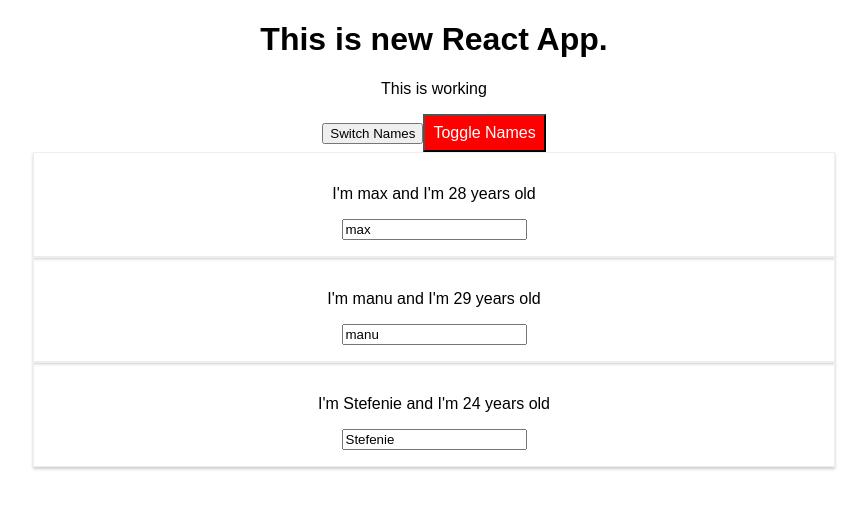
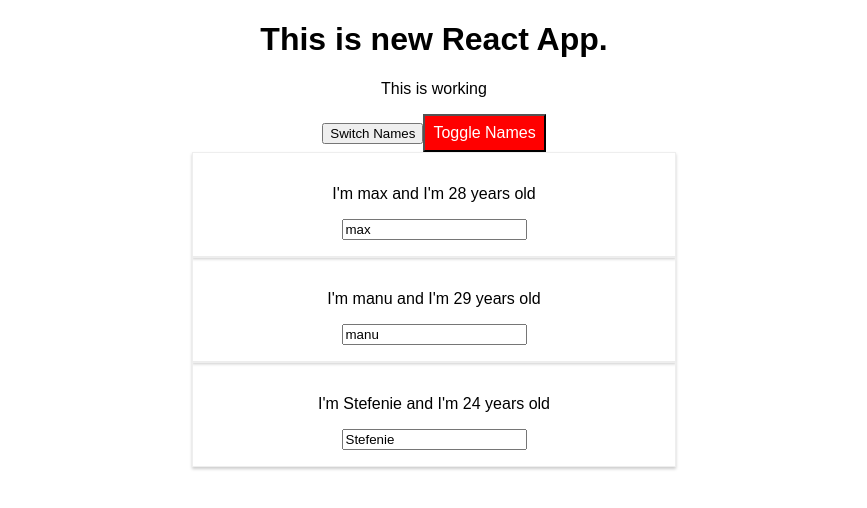
Before and after one commit to dlwangyilin/React-Study, a React (Create React App) app: page / in a window 1280 px wide. Both pictures are taken after a click on the button "Toggle Names". Shown: the top 508 px of the page, without its empty margins (206-1073 px from the left). Built offline with nearby package versions, Linux system fonts and the light colour scheme.

Commit message:
Use radium to support psudo selector like hover

```diff
--- a/src/App.js
+++ b/src/App.js
@@ -1,4 +1,5 @@
 import React, {Component} from 'react';
+import Radium, {StyleRoot} from "radium";
 import logo from './logo.svg';
 import './App.css';
 import Person from './Person/Person';
@@ -69,7 +70,10 @@
             border: '1x solid blue',
             padding: '8px',
             cursor: 'pointer',
-
+            ':hover': {
+                backgroundColor: 'lightgreen',
+                color: 'black'
+            }
         };
 
         let persons = null;
@@ -87,6 +91,10 @@
                 </div>
             );
             style.backgroundColor = 'red';
+            style[':hover'] = {
+                backgroundColor: 'lightred',
+                color: 'black'
+            }
         }
 
         let classes = [];
@@ -98,6 +106,7 @@
         }
 
         return (
+            <StyleRoot>
             <div className="App">
                 <h1>
                     This is new React App.
@@ -110,8 +119,9 @@
                 <button onClick={this.togglePersonHandler} style={style}>Toggle Names</button>
                 {persons}
             </div>
+            </StyleRoot>
         );
     }
 }
 
-export default App;
+export default Radium(App);
--- a/src/Person/Person.css
+++ b/src/Person/Person.css
@@ -6,3 +6,9 @@
     padding: 16px;
     text-align: center;
 }
+
+/*@media (min-width: 500px) {*/
+/*    .Person {*/
+/*        width: 450px;*/
+/*    }*/
+/*}*/
--- a/src/Person/Person.js
+++ b/src/Person/Person.js
@@ -1,9 +1,14 @@
 import React from 'react';
 import './Person.css';
-
+import Radium from "radium";
 const person = (props) => {
+    const style = {
+        '@media(min-width:500px)': {
+            width: '450px'
+        }
+    };
     return (
-        <div className="Person">
+        <div className="Person" style={style}>
             <p onClick={props.click} > I'm {props.name} and I'm {props.age} years old</p>
             <p>{props.children}</p>
             <input type="text" onChange={props.changed} value={props.name}/>
@@ -11,4 +16,6 @@
     )
 };
 
-export default person;
+
+
+export default Radium(person);
```
